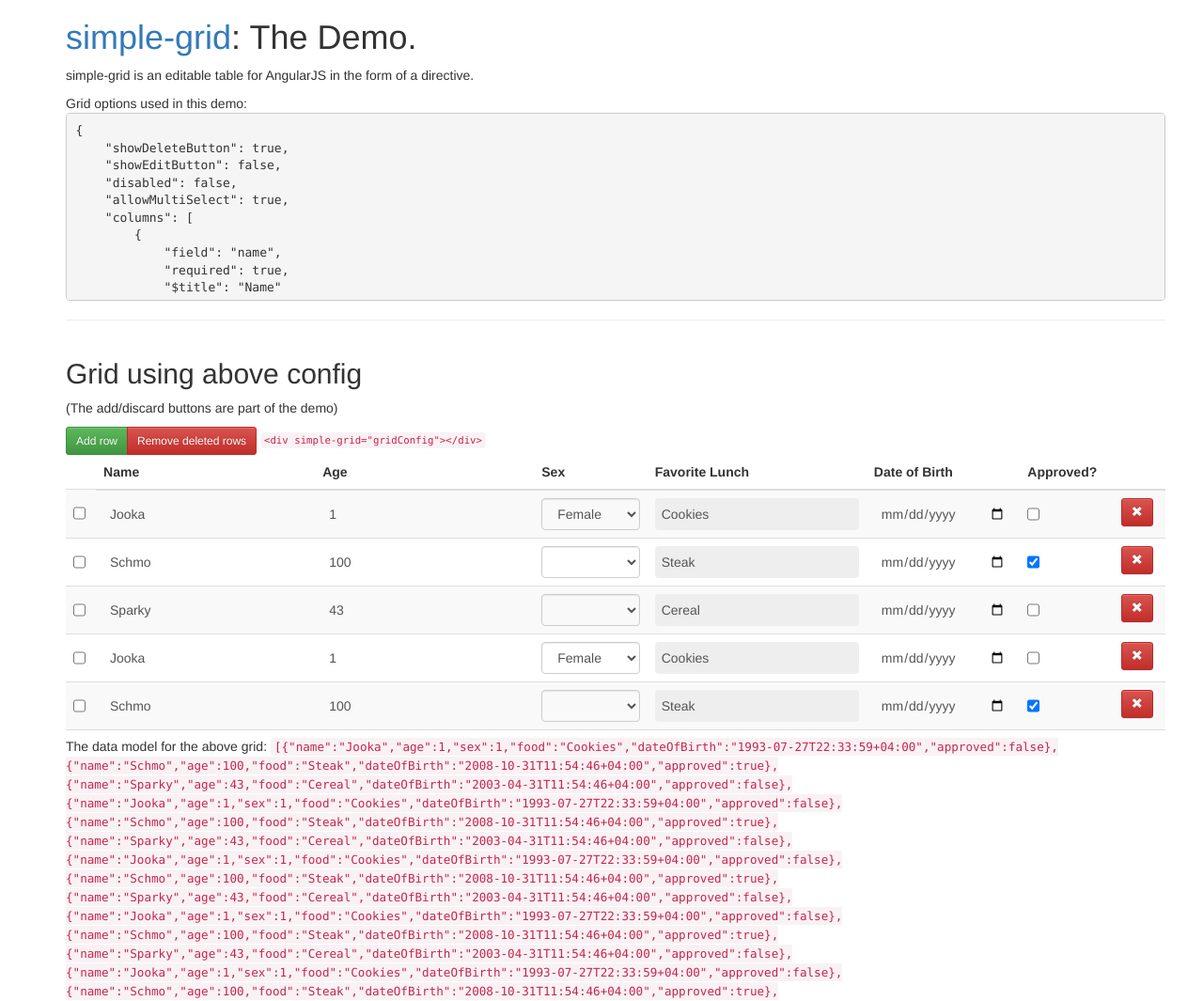
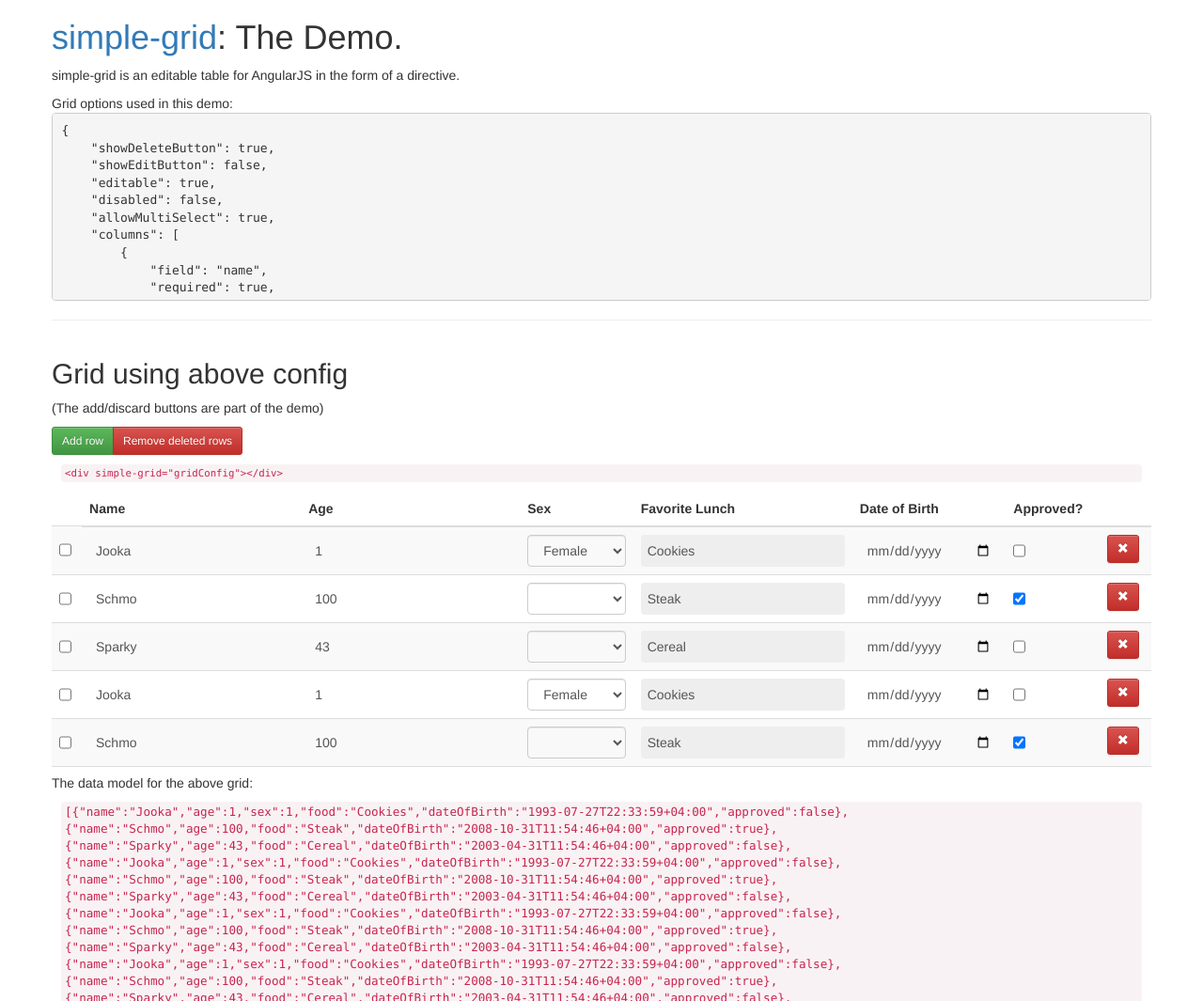
Before and after one commit to bdb-opensource/simple-grid, a website: page demo/index.html in a window 1280 px wide. Shown: the top 1065 px of the page at 94% size. Drawn offline with nearby package versions, Linux system fonts and the light colour scheme.

Commit message:
fix demo layout issues

```diff
--- a/demo/app.js
+++ b/demo/app.js
@@ -24,7 +24,7 @@
                     rowSelected: function (row) { console.log('selected:', row); },
                     //orderBy: 'age',
                     //reverseOrder: false,
-                    //editable: false, // true is the default
+                    editable: true, // true is the default - set here manually to true to make it easier to bind to in the demo html
                     disabled: false,
                     allowMultiSelect: true,
                     columns: [
--- a/demo/index.html
+++ b/demo/index.html
@@ -11,16 +11,24 @@
     <link rel="stylesheet" href="//netdna.bootstrapcdn.com/bootstrap/3.0.2/css/bootstrap-theme.min.css">
 
     <link rel="stylesheet" href="../src/simple-grid.css" />
+    <style type="text/css">
+        code {
+            margin: 10px;
+            display:block;
+            overflow:auto;
+        }
+    </style>
 </head>
 
-<body ng-app="demo" class="container">
-
+<body ng-app="demo">
+    <div class="container">
         <script type="text/ng-template" id="simple-grid.html" src="../src/simple-grid.html"></script>
-
+        <div class="row">
             <h1>
                 <a href="https://github.com/sinelaw/simple-grid">simple-grid</a>: The Demo.</h1>
             <p>simple-grid is an editable table for AngularJS in the form of a directive.</p>
-    <div ng-controller="MainCtrl" class="container">
+        </div>
+        <div ng-controller="MainCtrl">
             <div class="row">
 
                 Grid options used in this demo:
@@ -46,11 +54,15 @@
 
                 <hr/>
                 <h2>Dynamically change the grid config</h2>
-            <input id="editable" type="checkbox" ng-model="gridConfig.options.editable"/> <label for="editable">Editable?</label>
+                <input id="editable" type="checkbox" ng-model="gridConfig.options.editable" />
+                <label for="editable">Editable?</label>
+                <input id="allowMultiSelect" type="checkbox" ng-model="gridConfig.options.allowMultiSelect" />
+                <label for="allowMultiSelect">Allow Multi-Select?</label>
 
                 <h3>Columns of above grid, as editable data in another grid</h3>
                 <p>Change the data to dynamically update the columns of the grid above:</p>
                 <div simple-grid="metaGridConfig"></div>
+            </div>
         </div>
     </div>
     <script src="https://ajax.googleapis.com/ajax/libs/angularjs/1.2.1/angular.js"></script>
--- a/src/simple-grid.css
+++ b/src/simple-grid.css
@@ -84,9 +84,3 @@ table.simple-grid > tbody > tr.focused
 , table.simple-grid > tbody > tr.focused > td {
     background-color: #b0cBfA;
 }
-
-
-input.ng-hide {
-    display: block !important;
-    visibility:collapse;
-}
```
Lines whose indentation alone changed are shown as unchanged.
